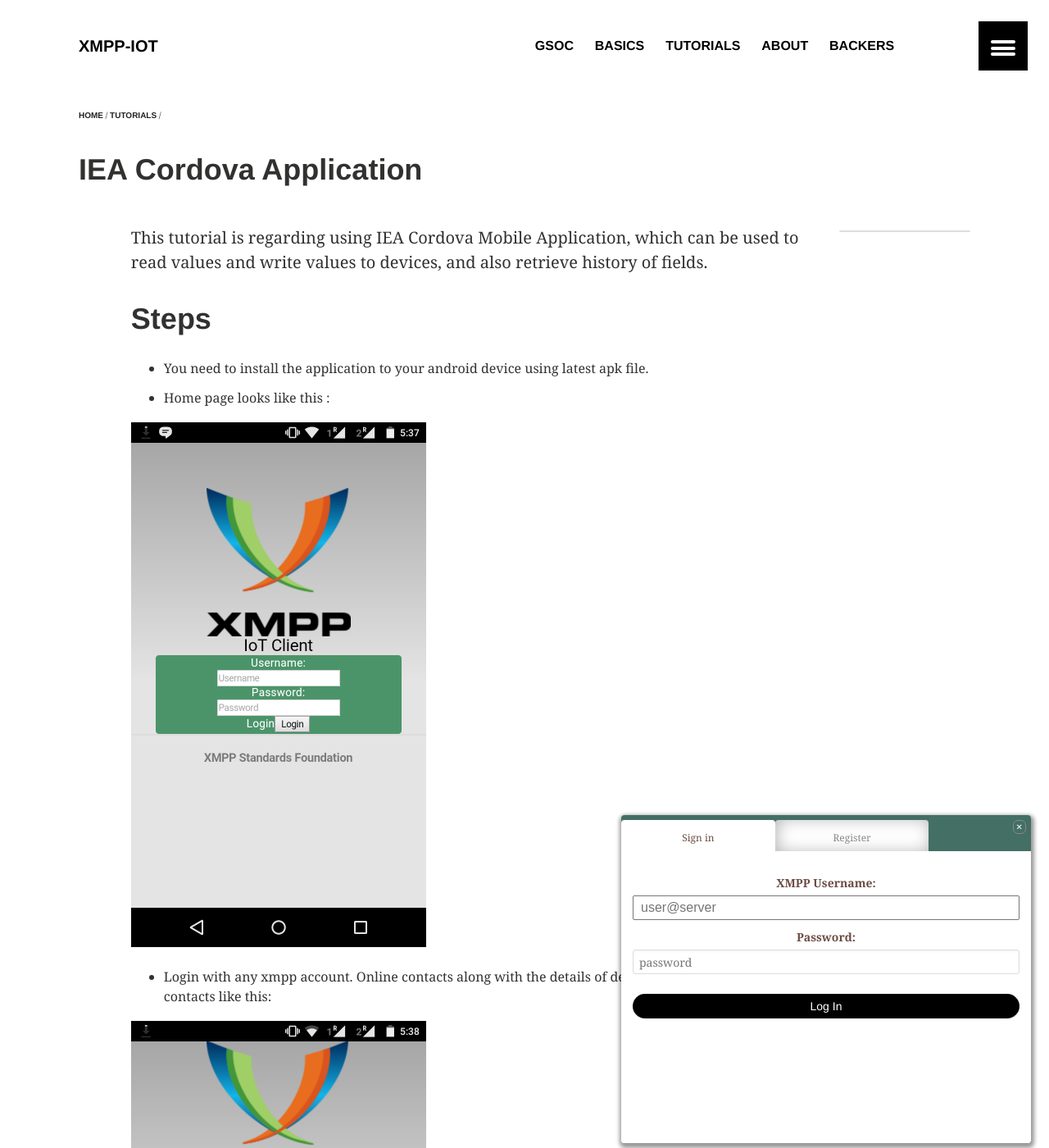
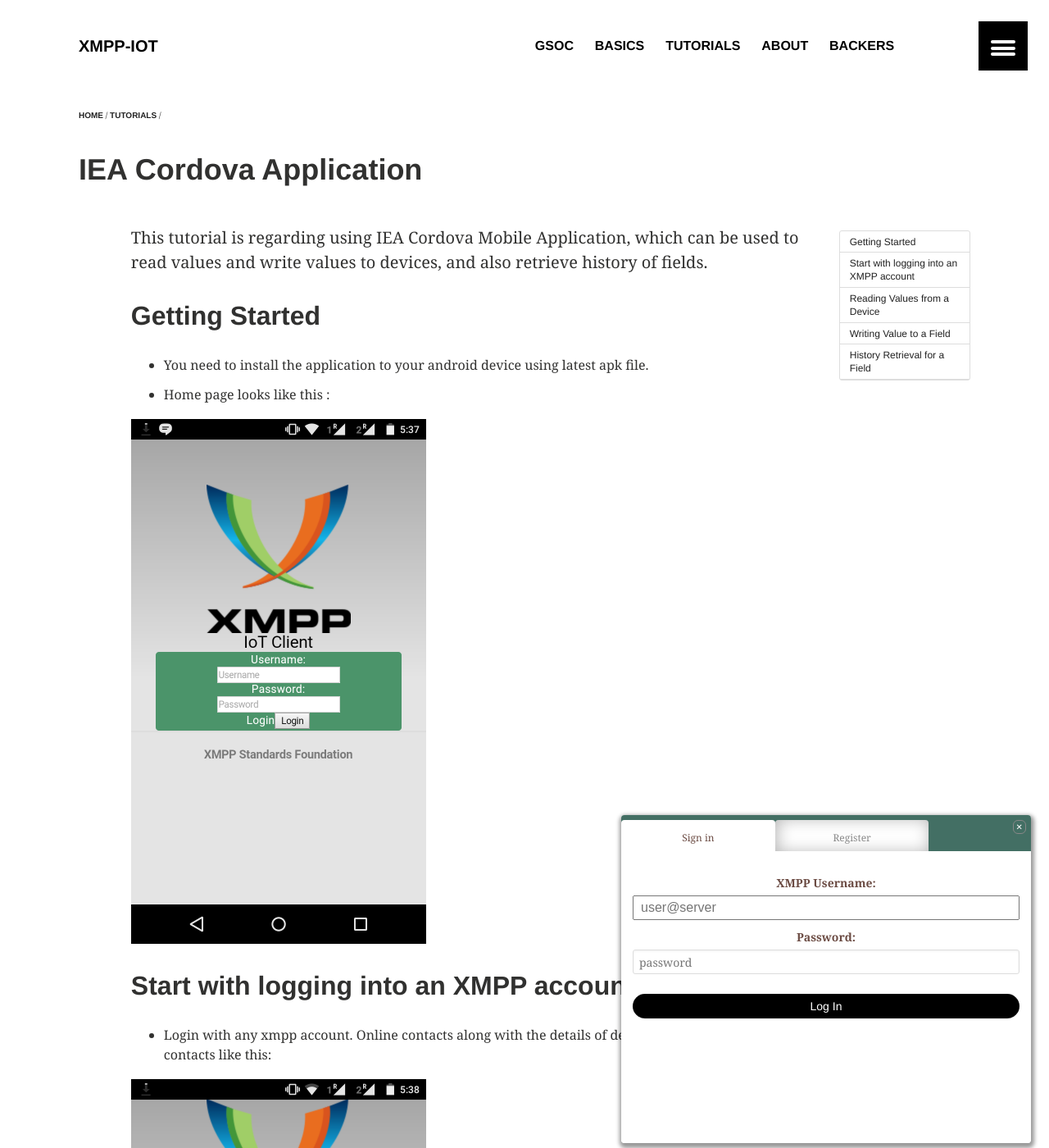
Before and after one commit to xmpp-iot/xmpp-iot.github.io, a Jekyll site: the page built from _posts/tutorials/2015-08-20-iea-cordova-application.markdown, in a window 1280 px wide and 1400 px high. Shown: the whole window at 82% size. Built offline with Jekyll 4.4.1, drawn with Linux system fonts in a browser that asks for light colours; some web fonts are replaced; some of the changed text lies outside the part shown.

```diff
--- a/_posts/tutorials/2015-08-20-iea-cordova-application.markdown
+++ b/_posts/tutorials/2015-08-20-iea-cordova-application.markdown
@@ -14,29 +14,37 @@
 share: false
 comments: false
 ads: false
-date: 2015-08-20T10:38:53+05:30
+date: 2015-08-20T11:38:53+05:30
 ---
 
 This tutorial is regarding using IEA Cordova Mobile Application, which can be used to read values and write values to devices, and also retrieve history of fields.
 
-# Steps
+## Getting Started
 
 * You need to install the application to your android device using latest apk file.
 * Home page looks like this :
 
 <img src="/images/login2.png" alt="Login View" width="360" />
 
+## Start with logging into an XMPP account
+
 * Login with any xmpp account. Online contacts along with the details of device, will be displayed for the contacts like this:
 
 <img src="/images/contacts2.png" alt="Retrieved Contacts VCard Display" width="360" />
+
+## Reading Values from a Device
 
 * Clicking on a device contact will perform a Read Operation, the fields stored in the device along with their value will appear as a drop down for the contact:
 
 <img src="/images/read-mobile1.png" alt="Read Values of a Device" width="360" />
 
+## Writing Value to a Field
+
 * If a field is writable, we can edit its value and tap the 'write' button, to send a write to a field request to the device:
 
 <img src="/images/write-mobile1.png" alt="Write for App" width="360" />
+
+## History Retrieval for a Field
 
 * If a field stores history of its values, tapping on the 'fieldname' will generate a graph based on the history of its values:
 
```
Also changed, not shown: _posts/tutorials/2015-08-20-read-and-write-to-devices-with-converse-js.markdown (added, +76 -0 lines), images/conversejs.png (added).
